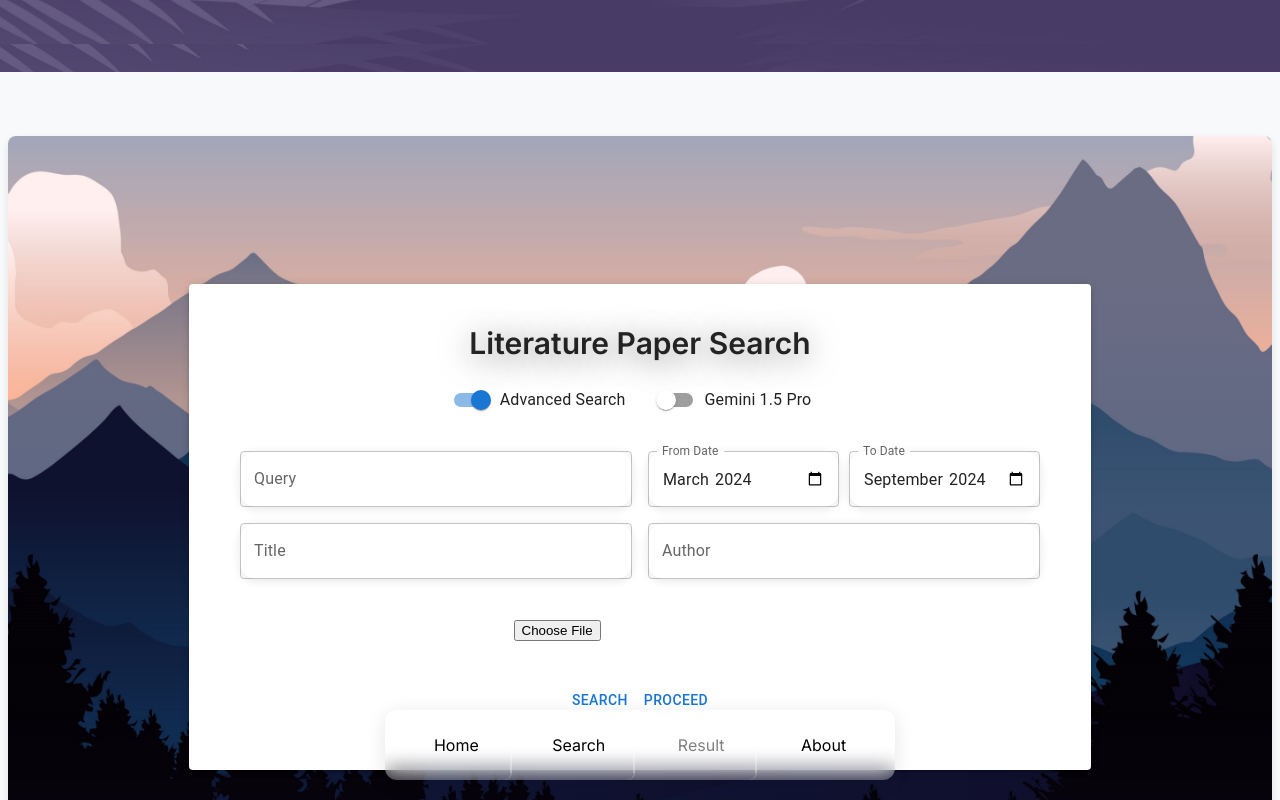
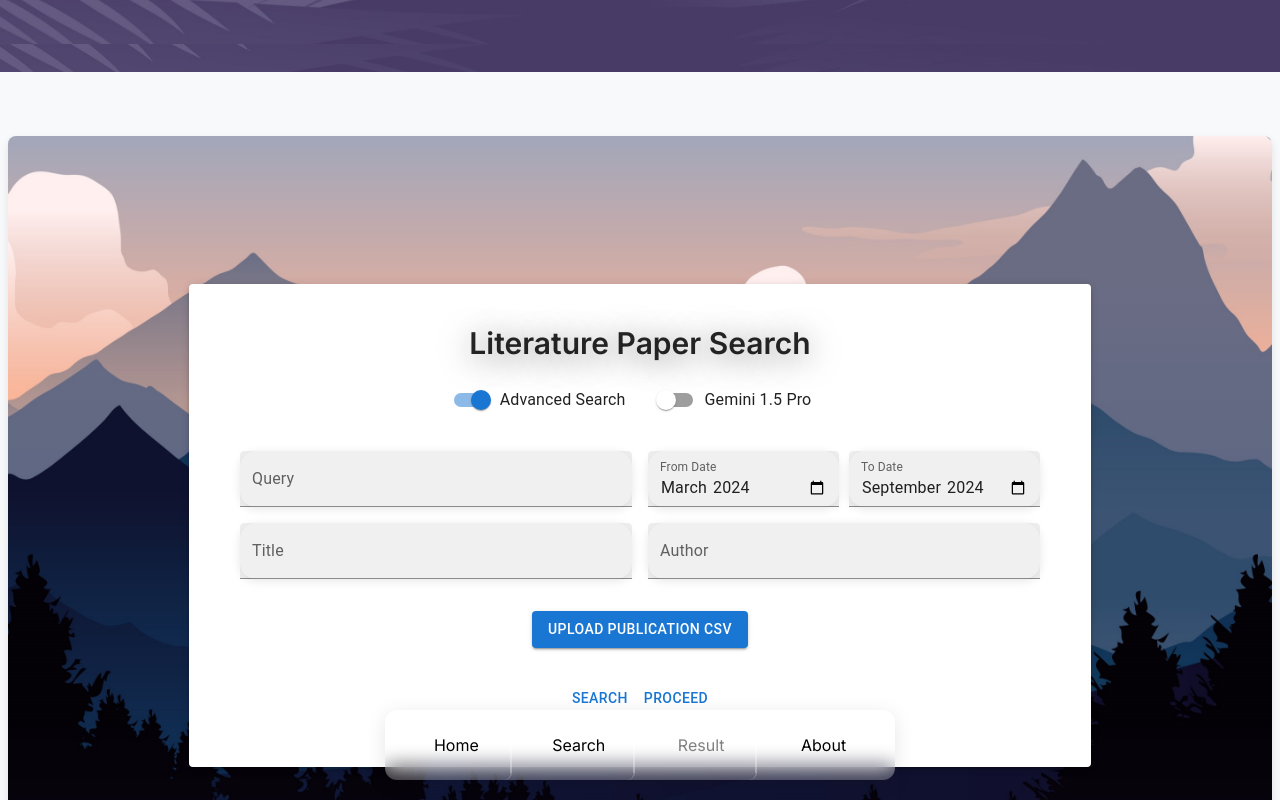
Before and after one commit to somni1oquist/PaperMate, a Next.js app in the folder ui/: page / in a window 1280 px wide. Both pictures are taken after a click on the label "Advanced Search". Shown: the part 792-1592 px from the top of the page. Built offline with nearby package versions, Linux system fonts and the light colour scheme; no server answers.

Commit message:
Use variant filled to avoid incorrect layout; add file input component

```diff
--- /dev/null
+++ b/ui/app/search/PublicationInput.tsx
@@ -0,0 +1,29 @@
+import * as React from 'react';
+import { styled } from '@mui/material/styles';
+import Button from '@mui/material/Button';
+
+const VisuallyHiddenInput = styled('input')({
+  clip: 'rect(0 0 0 0)',
+  clipPath: 'inset(50%)',
+  height: 1,
+  overflow: 'hidden',
+  position: 'absolute',
+  bottom: 0,
+  left: 0,
+  whiteSpace: 'nowrap',
+  width: 1,
+});
+
+export default function InputFileUpload() {
+  return (
+    <Button
+      component="label"
+      role={undefined}
+      variant="contained"
+      tabIndex={-1}
+    >
+      Upload Publication CSV
+      <VisuallyHiddenInput type="file" accept=".csv" />
+    </Button>
+  );
+}
--- a/ui/app/search/SearchForm.tsx
+++ b/ui/app/search/SearchForm.tsx
@@ -14,6 +14,7 @@ import { useData } from "../context/DataContext";
 import { useError } from "../context/ErrorContext";
 import { useLoading } from "../context/LoadingContext";
 import styles from "./page.module.css"; // Importing the CSS for styling
+import PublicationInput from "./PublicationInput";
 
 const getSixMonthsAgo = (): string => {
   const today = new Date();
@@ -176,6 +177,7 @@ const SearchForm: React.FC = () => {
             ) : (
               <TextField
                 label="Query"
+                variant="filled"
                 fullWidth
                 className={styles.textField}
                 value={formData.query}
@@ -194,6 +196,7 @@ const SearchForm: React.FC = () => {
                   <>
                     <TextField
                       label="From Date"
+                      variant="filled"
                       type="month"
                       fullWidth
                       className={styles.dateField} // Applying dateField class
@@ -202,6 +205,7 @@ const SearchForm: React.FC = () => {
                     />
                     <TextField
                       label="To Date"
+                      variant="filled"
                       type="month"
                       fullWidth
                       className={styles.dateField} // Applying dateField class
@@ -218,6 +222,7 @@ const SearchForm: React.FC = () => {
                 ) : (
                   <TextField
                     label="Title"
+                    variant="filled"
                     fullWidth
                     className={styles.textField}
                     value={formData.title}
@@ -232,6 +237,7 @@ const SearchForm: React.FC = () => {
                 ) : (
                   <TextField
                     label="Author"
+                    variant="filled"
                     fullWidth
                     className={styles.textField}
                     value={formData.author}
@@ -245,12 +251,7 @@ const SearchForm: React.FC = () => {
                 {loading ? (
                   <Skeleton width="100%" height={56} />
                 ) : (
-                  <input
-                    type="file"
-                    accept=".csv"
-                    className={styles.fileInput}
-                    onChange={handleFileChange}
-                  />
+                  <PublicationInput onChange={handleFileChange} className={styles.fileInput}/>
                 )}
               </Grid>
             </>
```
